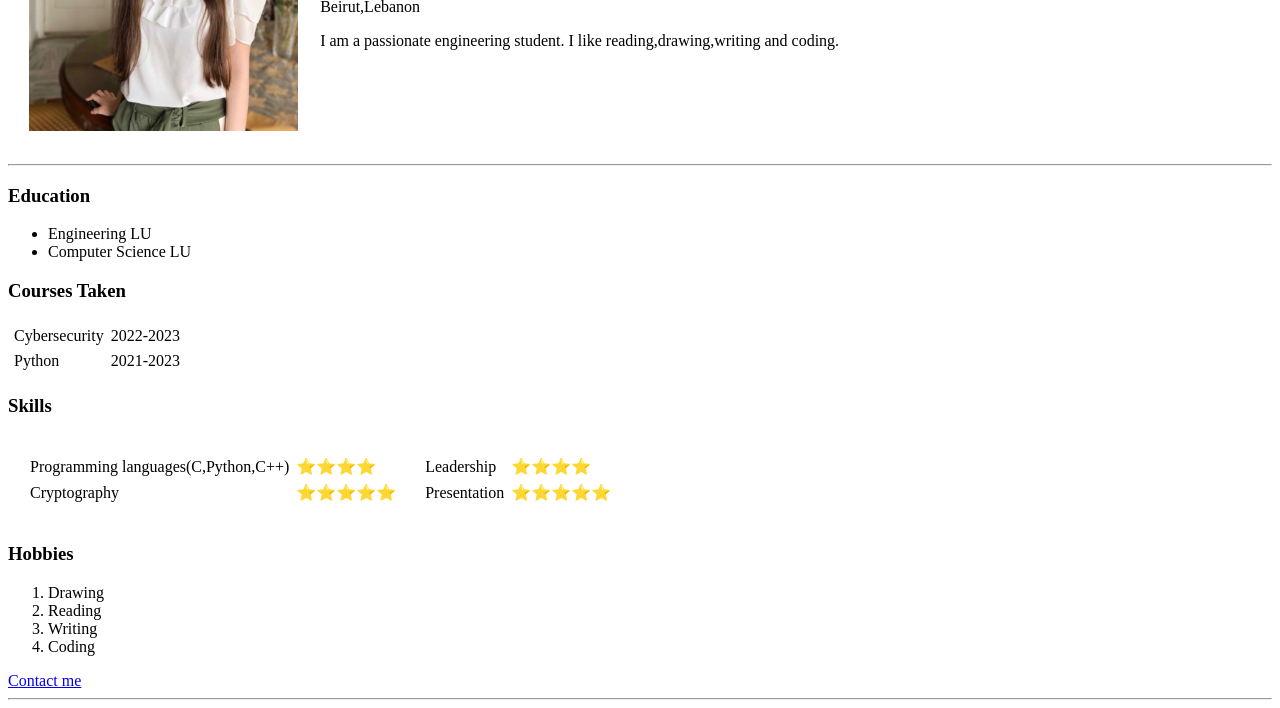
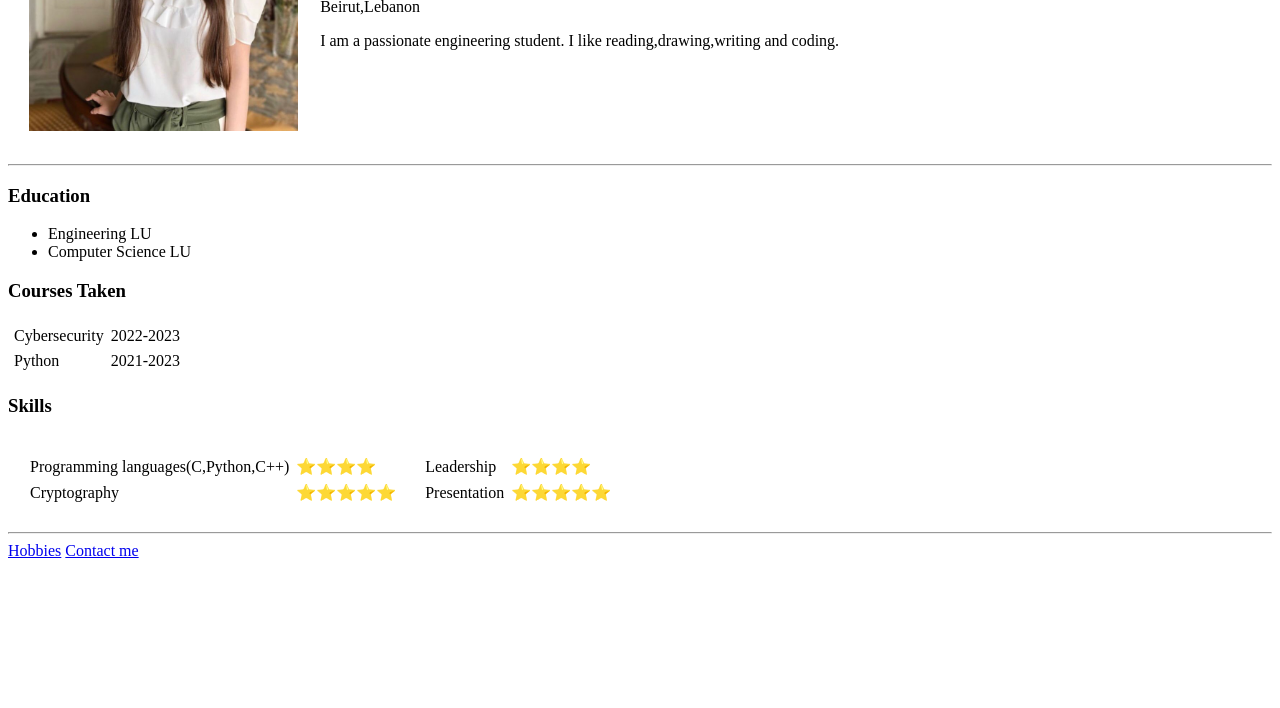
Before and after one commit to Reemk7/My_1st_Cv, a plain HTML site: page index.html in a window 1280 px wide. Shown: the part 198-906 px from the top of the page. After the commit the page ends 800 px from the top, so only its background shows below. Drawn offline with Linux system fonts and the light colour scheme.

Commit message:
Update index.html

```diff
--- a/index.html
+++ b/index.html
@@ -69,14 +69,8 @@
         </td>
       </tr>
     </table>
-    <h3>Hobbies</h3>
-    <ol>
-      <li>Drawing</li>
-      <li>Reading</li>
-      <li>Writing</li>
-      <li>Coding</li>
-    </ol>
+    <hr />
+    <a href="Hobbies.html">Hobbies</a>
     <a href="Contact.html">Contact me</a>
-    <hr />
   </body>
 </html>
```
